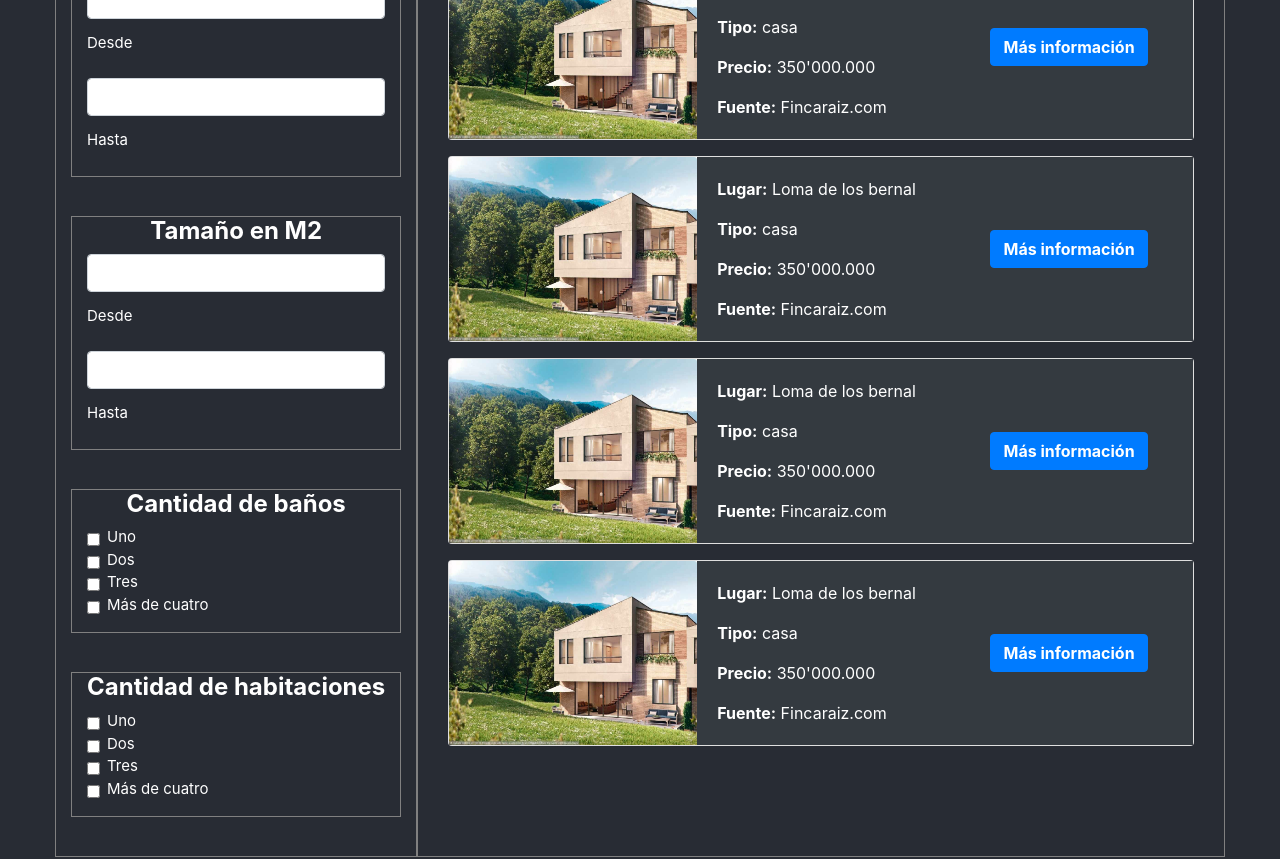
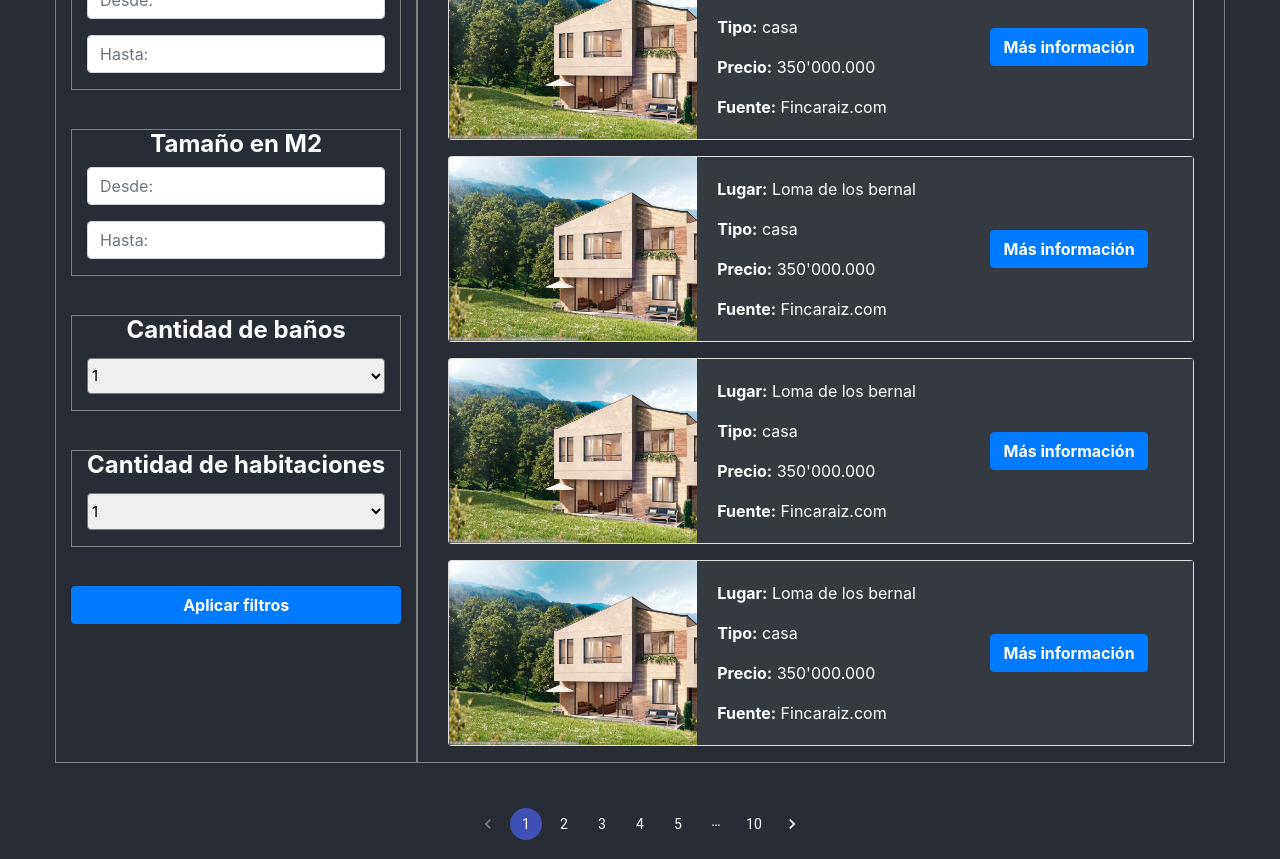
Before and after one commit to Beltro39/Compra-inmuebles, a React (Create React App) app in the folder FrontEnd/: page / in a window 1280 px wide. Shown: the part 1220-2079 px from the top of the page. Built offline with nearby package versions, Linux system fonts and the light colour scheme.

Commit message:
Filtros actualizados
Checkbox to select
Slider size

```diff
--- a/FrontEnd/src/Contact/Contact.js
+++ b/FrontEnd/src/Contact/Contact.js
@@ -1,7 +1,5 @@
 import 'bootstrap/dist/css/bootstrap.min.css';
 import './Contact.css';
-import { Button } from 'react-bootstrap';
-import Swal from 'sweetalert2';
 
 // CommonJS
 
--- a/FrontEnd/src/Home/Home.js
+++ b/FrontEnd/src/Home/Home.js
@@ -29,8 +29,14 @@ function Home() {
     },
   };
 
+  const [buttonFilter] = useState("Aplicar filtros");
   const [buttonName, setButtonName] = useState("Cuadricula");
   const [showListView, setShowListView] = useState(true);
+
+  function applyFilters() {
+
+    console.log("Cualquier filtro :v")
+  }
 
   function changeView() {
     setShowListView(!showListView)
@@ -95,17 +101,11 @@ function Home() {
             <div className="container-fluid" style={styles.styleForm}>
               <h4 style={styles.styleTitle}>Precio</h4>
               <div className="form-floating mb-3">
-                  <input type="price" class="form-control" id="floatingInput" placeholder=""></input>
-                  <label for="floatingInput" style={styles.styleLabel}>
-                    Desde
-                  </label>
+                <input type="price" class="form-control" id="floatingInput" placeholder="Desde: "></input>
               </div>
 
               <div className="form-floating mb-3">
-                  <input type="price" class="form-control" id="floatingInput" placeholder=""></input>
-                  <label for="floatingInput" style={styles.styleLabel}>
-                    Hasta
-                  </label>
+                <input type="price" class="form-control" id="floatingInput" placeholder="Hasta: "></input>
               </div>
             </div>
             <br></br>
@@ -114,18 +114,12 @@ function Home() {
             <div className="container-fluid" style={styles.styleForm}>
               <h4 style={styles.styleTitle}>Tamaño en M2</h4>
               <div className="form-floating mb-3">
-                  <input type="price" class="form-control" id="floatingInput" placeholder=""></input>
-                  <label for="floatingInput" style={styles.styleLabel}>
-                    Desde
-                  </label>
+                <input type="price" class="form-control" id="floatingInput" placeholder="Desde: "></input>
               </div>
 
               <div className="form-floating mb-3">
                 <input
-                    type="price" class="form-control" id="floatingInput" placeholder=""></input>
-                  <label for="floatingInput" style={styles.styleLabel}>
-                    Hasta
-                  </label>
+                  type="price" class="form-control" id="floatingInput" placeholder="Hasta: "></input>
               </div>
             </div>
             <br></br>
@@ -134,70 +128,37 @@ function Home() {
             <div className="container-fluid" style={styles.styleForm}>
               <h4 style={styles.styleTitle}>Cantidad de baños</h4>
 
-                <div className="form-check">
-                  <input className="form-check-input" type="checkbox" value="" id="flexCheckDefault"></input>
-                  <label className="form-check-label" for="flexCheckDefault" style={styles.styleLabel}>
-                    Uno
-                  </label>
+              <select class="form-select form-select-sm mb-3" placeholder="Seleccione cantidad de baños" aria-label=".form-select-sm example" style={{ fontSize: "15px", width: "100%", borderRadius: ".25rem", height: "calc(1.5em + .75rem + 2px)" }}>
+                <option value="1" style={styles.styleLabel}>1</option>
+                <option value="2" style={styles.styleLabel}>2</option>
+                <option value="3" style={styles.styleLabel}>3</option>
+                <option value="4 o más" style={styles.styleLabel} >4 o más</option>
+              </select>
+
             </div>
 
-                <div className="form-check">
-                  <input className="form-check-input" type="checkbox" value="" id="flexCheckDefault" ></input>
-                  <label className="form-check-label" for="flexCheckDefault" style={styles.styleLabel}>
-                    Dos
-                  </label>
-                </div>
-
-                <div className="form-check">
-                  <input className="form-check-input" type="checkbox" value="" id="flexCheckDefault"></input>
-                  <label className="form-check-label" for="flexCheckDefault" style={styles.styleLabel}>
-                    Tres
-                  </label>
-                </div>
-
-                <div className="form-check mb-3">
-                  <input className="form-check-input" type="checkbox" value="" id="flexCheckDefault" ></input>
-                  <label className="form-check-label" for="flexCheckDefault"
-                    style={styles.styleLabel}
-                  >
-                    Más de cuatro
-                  </label>
-                </div>
-              </div>
             <br></br>
 
             {/* Contenedor del checkbox para la cantidad de habitaciones */}
             <div className="container-fluid" style={styles.styleForm}>
               <h4 style={styles.styleTitle}>Cantidad de habitaciones</h4>
-                <div className="form-check">
-                  <input className="form-check-input" type="checkbox" value="" id="flexCheckDefault" ></input>
-                  <label className="form-check-label" for="flexCheckDefault" style={styles.styleLabel}>
-                    Uno
-                  </label>
+              <select class="form-select form-select-sm mb-3" placeholder="Seleccione cantidad de baños" aria-label=".form-select-sm example" style={{ fontSize: "15px", width: "100%", borderRadius: ".25rem", height: "calc(1.5em + .75rem + 2px)" }}>
+                <option value="1" style={styles.styleLabel}>1</option>
+                <option value="2" style={styles.styleLabel}>2</option>
+                <option value="3" style={styles.styleLabel}>3</option>
+                <option value="4 o más" style={styles.styleLabel} >4 o más</option>
+              </select>
+
             </div>
 
-                <div className="form-check">
-                  <input className="form-check-input" type="checkbox" value="" id="flexCheckDefault" ></input>
-                  <label className="form-check-label" for="flexCheckDefault" style={styles.styleLabel}>
-                    Dos
-                  </label>
-                </div>
+            <br></br>
 
-                <div className="form-check">
-                  <input className="form-check-input" type="checkbox" value="" id="flexCheckDefault" ></input>
-                  <label className="form-check-label" for="flexCheckDefault" style={styles.styleLabel}>
-                    Tres
-                  </label>
-                </div>
+            <button type="submit" className="btn btn-primary btn-block mb-3 d-none d-lg-block" onClick={() => applyFilters()}>
+              {buttonFilter}
+            </button>
 
-                <div className="form-check mb-3">
-                  <input className="form-check-input" type="checkbox" value="" id="flexCheckDefault"></input>
-                  <label className="form-check-label" for="flexCheckDefault" style={styles.styleLabel}>
-                    Más de cuatro
-                  </label>
-                </div>
-              </div>
-              <br></br>
+
+
           </div>
 
           <div className="col-sm" style={styles.styleForm}>
@@ -241,7 +202,7 @@ function Home() {
 
 
       </div>
-      <footer className= "Home-Footer" >
+      <footer className="Home-Footer" >
         <div className="row justify-content-center">
           <Pagination count={10} color="primary" />
         </div>
@@ -259,11 +220,11 @@ function Home() {
 function showListedElements() {
   return (
     <div >
-        <Listcards img={houses} lugar="Loma de los bernal" tipo="casa" precio="350'000.000" fuente="Fincaraiz.com"/>
-        <Listcards img={houses} lugar="Loma de los bernal" tipo="casa" precio="350'000.000" fuente="Fincaraiz.com"/>
-        <Listcards img={houses} lugar="Loma de los bernal" tipo="casa" precio="350'000.000" fuente="Fincaraiz.com"/>
-        <Listcards img={houses} lugar="Loma de los bernal" tipo="casa" precio="350'000.000" fuente="Fincaraiz.com"/>
-        <Listcards img={houses} lugar="Loma de los bernal" tipo="casa" precio="350'000.000" fuente="Fincaraiz.com"/>
+      <Listcards img={houses} lugar="Loma de los bernal" tipo="casa" precio="350'000.000" fuente="Fincaraiz.com" />
+      <Listcards img={houses} lugar="Loma de los bernal" tipo="casa" precio="350'000.000" fuente="Fincaraiz.com" />
+      <Listcards img={houses} lugar="Loma de los bernal" tipo="casa" precio="350'000.000" fuente="Fincaraiz.com" />
+      <Listcards img={houses} lugar="Loma de los bernal" tipo="casa" precio="350'000.000" fuente="Fincaraiz.com" />
+      <Listcards img={houses} lugar="Loma de los bernal" tipo="casa" precio="350'000.000" fuente="Fincaraiz.com" />
     </div>
 
   )
@@ -275,11 +236,11 @@ function showMoreElements() {
 
     <div >
       <div class="row form-group">
-        <Gridcards img={houses} lugar="Loma de los bernal" tipo="casa" precio="350'000.000" fuente="Fincaraiz.com"/>
-        <Gridcards img={houses} lugar="Loma de los bernal" tipo="casa" precio="350'000.000" fuente="Fincaraiz.com"/>
-        <Gridcards img={houses} lugar="Loma de los bernal" tipo="casa" precio="350'000.000" fuente="Fincaraiz.com"/>
-        <Gridcards img={houses} lugar="Loma de los bernal" tipo="casa" precio="350'000.000" fuente="Fincaraiz.com"/>
-        <Gridcards img={houses} lugar="Loma de los bernal" tipo="casa" precio="350'000.000" fuente="Fincaraiz.com"/>
+        <Gridcards img={houses} lugar="Loma de los bernal" tipo="casa" precio="350'000.000" fuente="Fincaraiz.com" />
+        <Gridcards img={houses} lugar="Loma de los bernal" tipo="casa" precio="350'000.000" fuente="Fincaraiz.com" />
+        <Gridcards img={houses} lugar="Loma de los bernal" tipo="casa" precio="350'000.000" fuente="Fincaraiz.com" />
+        <Gridcards img={houses} lugar="Loma de los bernal" tipo="casa" precio="350'000.000" fuente="Fincaraiz.com" />
+        <Gridcards img={houses} lugar="Loma de los bernal" tipo="casa" precio="350'000.000" fuente="Fincaraiz.com" />
       </div>
     </div>
 
--- a/FrontEnd/src/Slider/Slider.css
+++ b/FrontEnd/src/Slider/Slider.css
@@ -7,8 +7,8 @@
     height: 400px;
     padding-left: 10%;
     padding-right: 10%;
-    padding-top: 12%;
-    padding-bottom: 10%;
+    padding-top: 0.4em;
+    padding-bottom: 0.4em;
 }
 
 .carousel-indicators li{
@@ -21,10 +21,6 @@
     height: 40px
 }
 
-.label-slider-container {
-    width: 100%;
-    height: 400px;
-}
 
 .carousel.slide{
     width: 100%;
--- a/FrontEnd/src/Slider/Slider.js
+++ b/FrontEnd/src/Slider/Slider.js
@@ -8,7 +8,7 @@ function Slider() {
 
     return (
 
-        <div id="mycarousel" class="carousel slide" data-ride="carousel">
+        <div id="mycarousel" class="carousel slide">
             <div class="carousel-inner" role="listbox">
                 <div class="carousel-item active">
                     <SliderCard img={houses} lugar="Loma de los bernal" tipo="casa" precio="350'000.000" fuente="Fincaraiz.com" />
```
Lines whose indentation alone changed are shown as unchanged.
